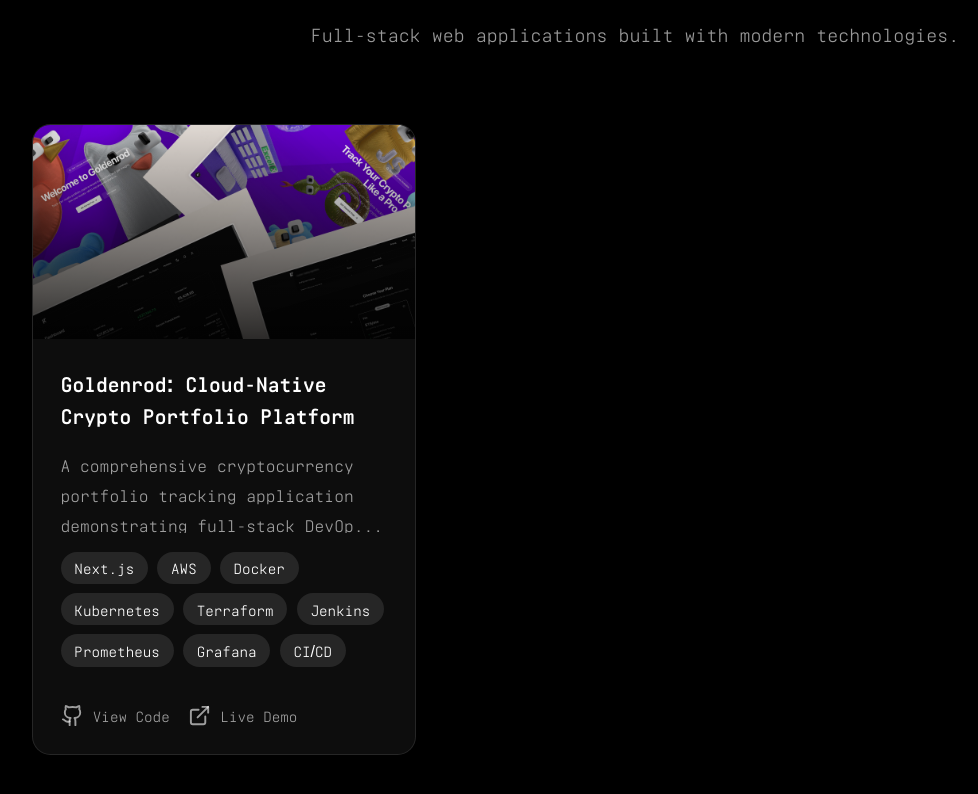
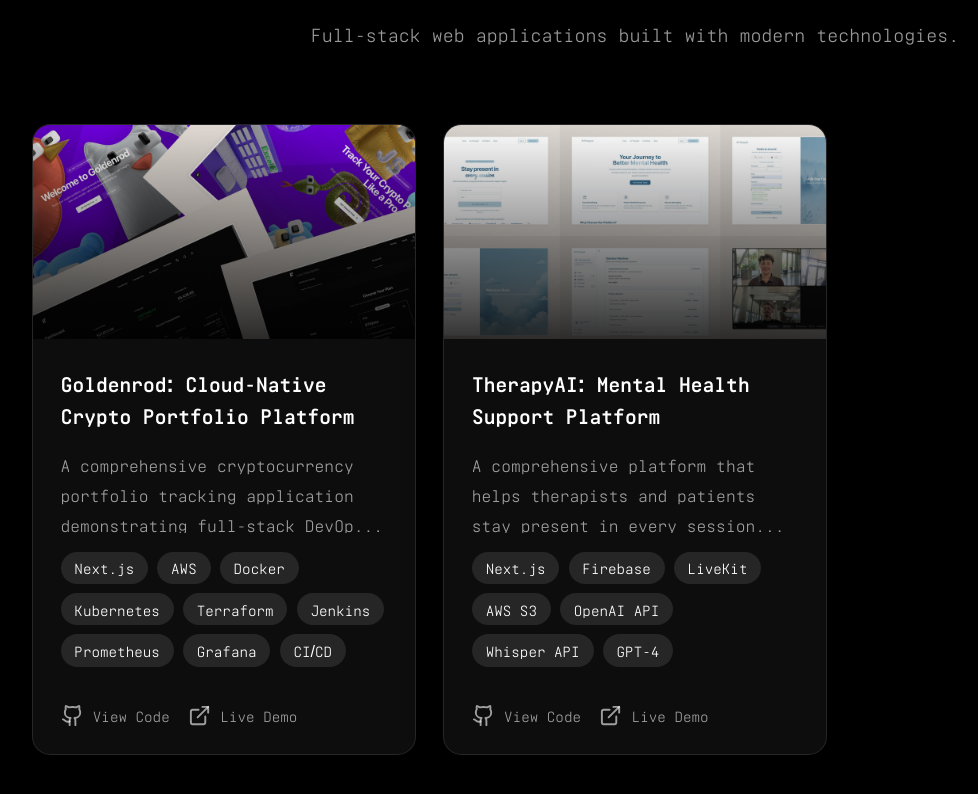
Before and after one commit to pstepanovum/portfolio, a Next.js app: page /projects in a window 1280 px wide. Shown: the part 1912-2706 px from the top of the page, without its empty margins (5-983 px from the left). Built offline with nearby package versions, Linux system fonts and the light colour scheme.

Commit message:
New project
New project

```diff
--- a/app/projects/page.tsx
+++ b/app/projects/page.tsx
@@ -56,7 +56,16 @@ export default function Projects() {
       tags: ["Next.js", "AWS", "Docker", "Kubernetes", "Terraform", "Jenkins", "Prometheus", "Grafana", "CI/CD"],
       github: "https://github.com/pstepanovum",
       demo: "https://github.com/pstepanovum"
+    },
+    {
+      image: "/images/page/projects/therapy-ai.png",
+      title: "TherapyAI: Mental Health Support Platform",
+      description: "A comprehensive platform that helps therapists and patients stay present in every session—capturing conversations, revealing patterns and summarizing therapy sessions. Features include AI-generated session summaries, mindful journaling prompts, separate dashboards for patients and therapists, secure video sessions, and message management. Built with a focus on privacy and seamless multi-service integration.",
+      tags: ["Next.js", "Firebase", "LiveKit", "AWS S3", "OpenAI API", "Whisper API", "GPT-4"],
+      github: "https://github.com/pstepanovum/therapyai",
+      demo: "https://devpost.com/software/therapyai-4jl26m"
     }
+
   ];
 
   const aiProjects = [
```
Also changed, not shown: public/images/page/projects/therapy-ai.png (added), 1 other file (tests, documents, lock files or other folders).
